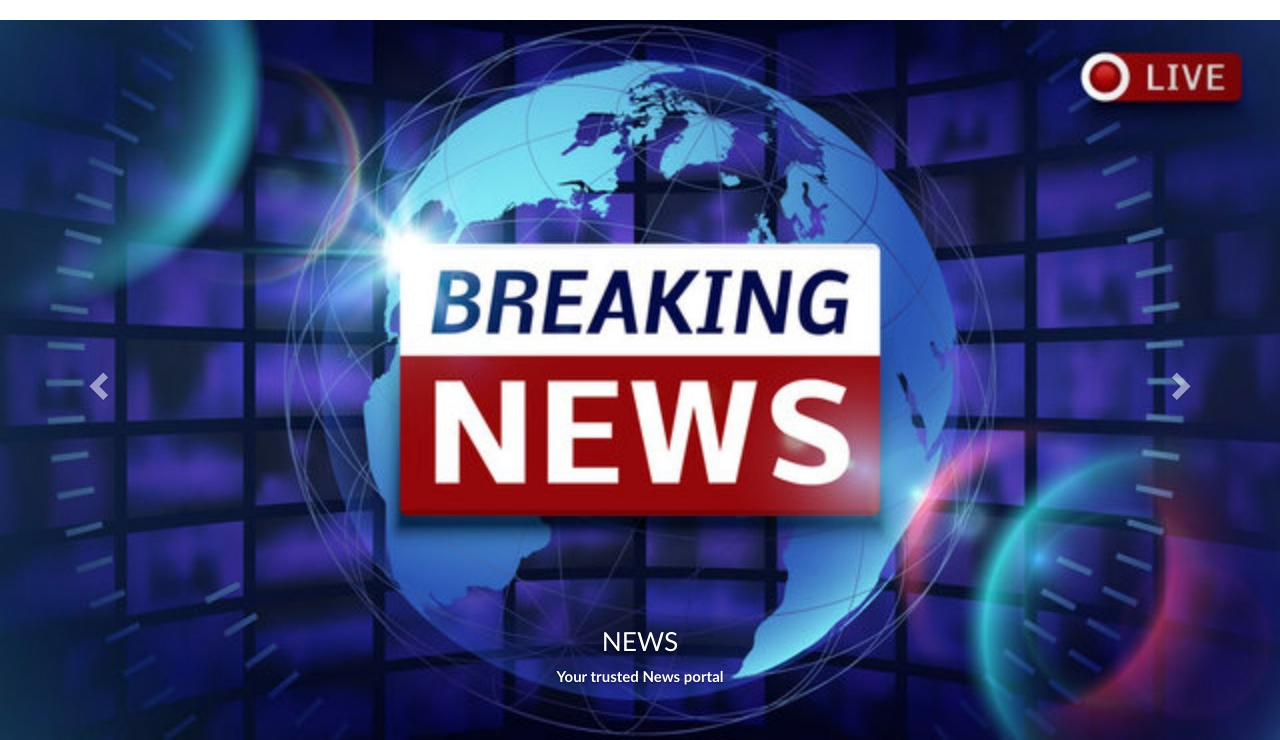
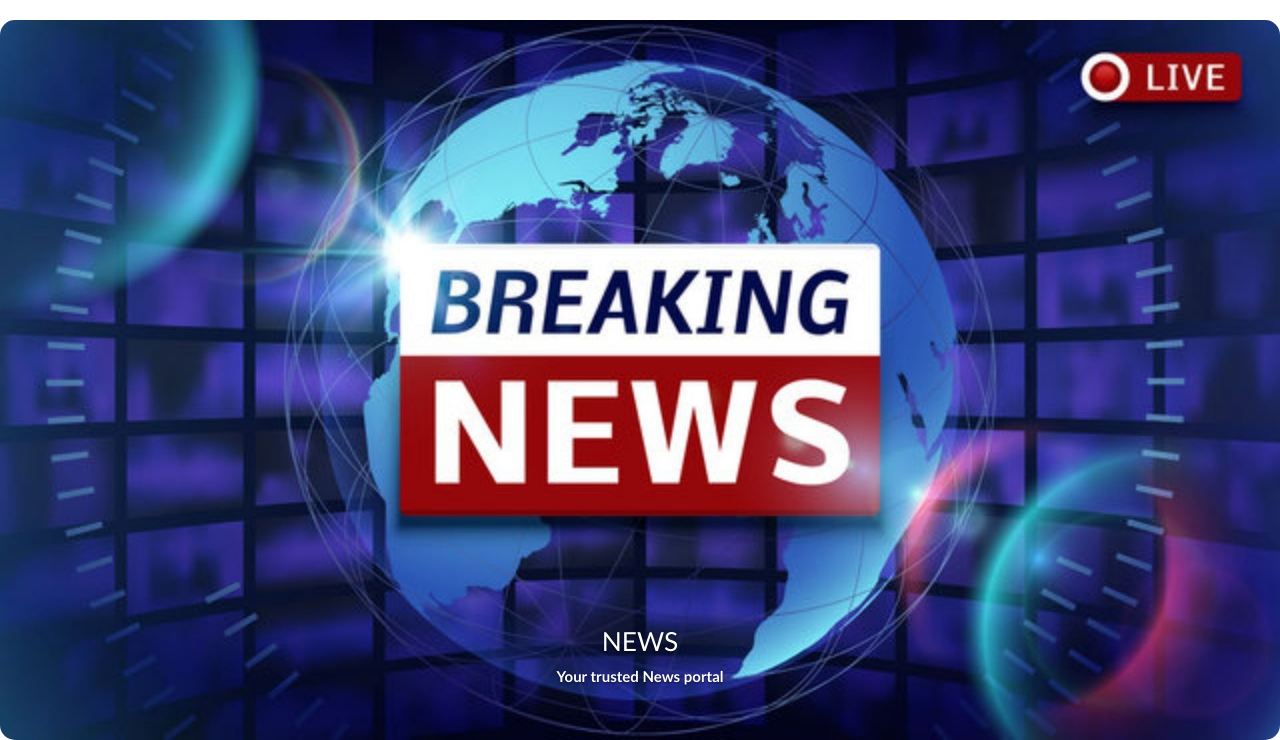
Before and after one commit to joaaoaie/WebProUTS2021, a PHP site: the page made by UTSPEMWEBGabung/index.php in a window 1280 px wide. Shown: the part 96-836 px from the top of the page. Run offline with PHP 8.4, Linux system fonts and the light colour scheme; data comes from the database, SQL or seed files in the repository; data that the repository does not hold is empty; some libraries are stand-ins or nearby versions.

Commit message:
Update index.php

```diff
--- a/UTSPEMWEBGabung/index.php
+++ b/UTSPEMWEBGabung/index.php
@@ -30,7 +30,7 @@
 <?php error_reporting(0); $kategori = $_GET['kategori']; ?>
 
 <header>
-  <div style="z-index:100;">
+  <div style="z-index:100; position:">
     <?php include './header.php';?>
   <div>
 </header>
@@ -39,7 +39,7 @@
 <body class="col-12 col-m-12">
   <div id="myCarousel" class="carousel slide" data-ride="carousel" style="z-index: -1;">
     <!-- Wrapper untuk slide -->
-    <div class="carousel-inner">
+    <div class="carousel-inner" style="border-radius: 15px;">
       <div class="item active">
         <img src="./image/News1.jpg" alt="Breaking News" style="width:100%;">
         <div class="carousel-caption" style="font-weight: bold;">
@@ -74,14 +74,14 @@
     </div>
 
     <!-- Tombol kiri kanan -->
-    <a class="left carousel-control" href="#myCarousel" data-slide="prev">
+    <!-- <a class="left carousel-control" href="#myCarousel" data-slide="prev">
       <span class="glyphicon glyphicon-chevron-left"></span>
       <span class="sr-only">Previous</span>
     </a>
     <a class="right carousel-control" href="#myCarousel" data-slide="next">
       <span class="glyphicon glyphicon-chevron-right"></span>
       <span class="sr-only">Next</span>
-    </a>
+    </a> -->
 
   </div>
 </body>
@@ -139,4 +139,5 @@
     });
   </script>
 </body>
+
 </html>
```
